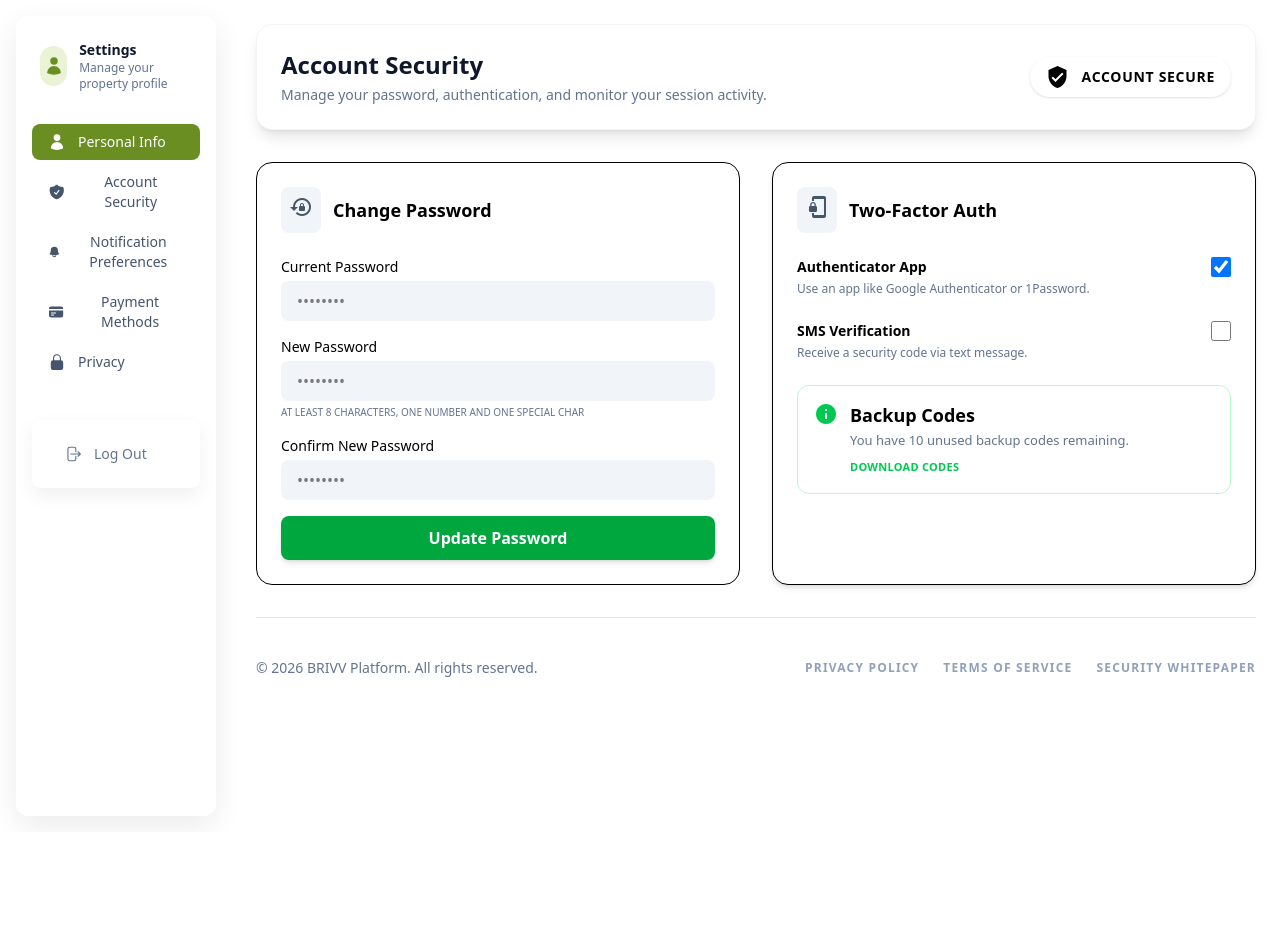
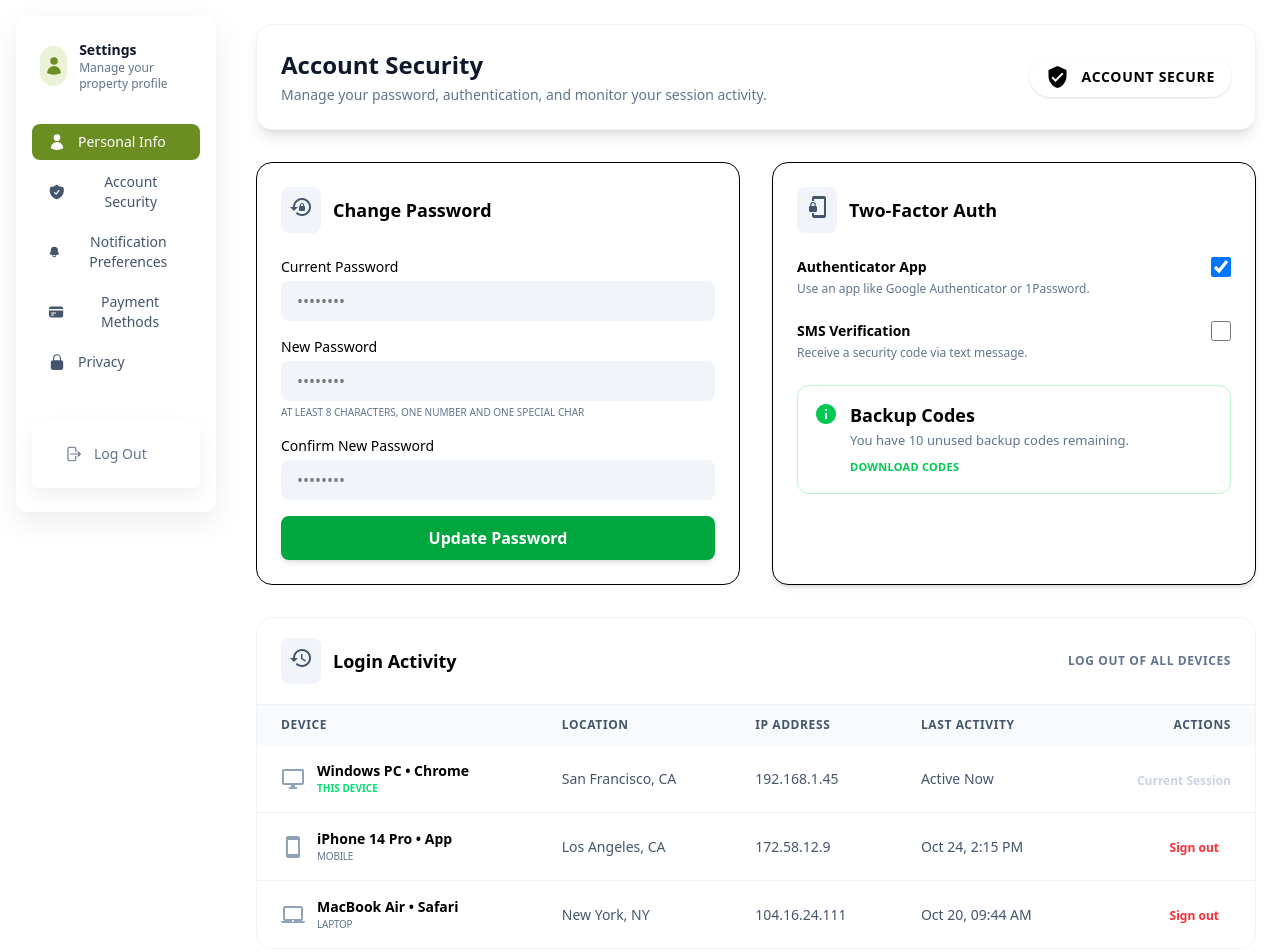
Before and after one commit to Akrapex/BRIVV-PROJECT, a React (Vite) app in the folder Brivv/: page /setting in a window 1280 px wide. Shown: the top 952 px of the page. Before the commit the page ends 832 px from the top, so only its background shows below. Built offline with nearby package versions, Linux system fonts and the light colour scheme.

Commit message:
updating account security

```diff
--- a/Brivv/src/components/SideNavSub.tsx
+++ b/Brivv/src/components/SideNavSub.tsx
@@ -9,7 +9,7 @@ import {
 
 export default function SideNavSub() {
   return (
-    <aside className="h-screen w-64 bg-white px-4 py-6 rounded-xl m-4 shadow-[0_10px_30px_rgba(0,0,0,0.08)]">
+    <aside className="h-full w-64 bg-white px-4 py-6 rounded-xl m-4 shadow-[0_10px_30px_rgba(0,0,0,0.08)]">
       {/* Header */}
       <div className="mb-8 flex items-center gap-3 px-2">
         <div className="flex h-10 w-10 items-center justify-center rounded-full bg-[#EAF3D6]">
--- a/Brivv/src/pages/Security.tsx
+++ b/Brivv/src/pages/Security.tsx
@@ -4,7 +4,7 @@ const AccountSecurity: React.FC = () => {
   return (
     <main className=" flex-1 space-y-8 p-6">
       {/* Security Header */}
-      <div className="flex md:items-center p-6 rounded-2xl bg-white border-gray-800 shadow-lg w-250 justify-between gap-6 border border-slate-100 dark:border-slate-200">
+      <div className="flex md:items-center p-6 rounded-2xl bg-white shadow-lg w-250 justify-between gap-6 border border-slate-100 dark:border-slate-200">
         <div>
           <h1 className="text-2xl font-bold text-slate-900 dark:text-black">
             Account Security
@@ -45,7 +45,7 @@ const AccountSecurity: React.FC = () => {
               <input
                 type="password"
                 placeholder="••••••••"
-                className="w-full bg-slate-100 focus:border-green-400 rounded-lg px-4 py-2"
+                className="w-full bg-slate-100 rounded-lg px-4 py-2"
               />
             </div>
 
@@ -114,6 +114,7 @@ const AccountSecurity: React.FC = () => {
               </div>
               <input type="checkbox" className="h-5 w-5 accent-primary" />
             </div>
+
             <div className="p-4 border border-green-200 dark:bg-green-100 rounded-xl mt-4">
               <div className="flex gap-3">
                 <span className="material-icons text-green-500 text-3xl">info</span>
@@ -137,8 +138,121 @@ const AccountSecurity: React.FC = () => {
         </section>
       </div>
 
+      {/* {Login Activity} */}
+      <section className="bg-white rounded-2xl border border-slate-100 dark:border-slate-300 overflow-hidden">
+        <div className="px-6 py-5 border-b border-slate-100 dark:border-slate-300 flex items-center justify-between">
+          <div className="flex items-center gap-3">
+            <div className="p-2 bg-slate-100 rounded-lg">
+              <span className="material-icons text-slate-600 dark:text-slate-400">history</span>
+            </div>
+            <h2 className="text-lg font-bold">Login Activity</h2>
+          </div>
+
+          <button className="text-xs font-bold text-slate-500 hover:text-primary transition-colors uppercase tracking-wider">
+            Log out of all devices
+          </button>
+        </div>
+
+        <div className="overflow-x-auto">
+          <table className="w-full">
+            <thead>
+              <tr className="bg-slate-50 dark:bg-slate-100">
+                <th className="px-6 py-3 text-left text-xs font-bold text-slate-600 uppercase tracking-wider">Device</th>
+                <th className="px-6 py-3 text-left text-xs font-bold text-slate-600 uppercase tracking-wider">Location</th>
+                <th className="px-6 py-3 text-left text-xs font-bold text-slate-600 uppercase tracking-wider">IP Address</th>
+                <th className="px-6 py-3 text-left text-xs font-bold text-slate-600 uppercase tracking-wider">Last Activity</th>
+                <th className="px-6 py-3 text-right text-xs font-bold text-slate-600 uppercase tracking-wider">Actions</th>
+              </tr>
+            </thead>
+
+            <tbody className="divide-y divide-slate-100 dark:divide-slate-200">
+
+              {/* Row 1 */}
+              <tr className="hover:bg-slate-50 dark:hover:bg-slate-50 transition-colors">
+                <td className="px-6 py-4 whitespace-nowrap">
+                  <div className="flex items-center gap-3">
+                    <span className="material-icons text-slate-400 text-lg">desktop_windows</span>
+                    <div>
+                      <p className="text-sm font-semibold">Windows PC • Chrome</p>
+                      <p className="text-[10px] text-green-400 font-bold uppercase">This Device</p>
+                    </div>
+                  </div>
+                </td>
+                <td className="px-6 py-4 whitespace-nowrap text-sm text-slate-600">San Francisco, CA</td>
+                <td className="px-6 py-4 whitespace-nowrap text-sm text-slate-600">192.168.1.45</td>
+                <td className="px-6 py-4 whitespace-nowrap text-sm text-slate-600">Active Now</td>
+                <td className="px-6 py-4 whitespace-nowrap text-right">
+                  <button className="text-xs font-bold text-slate-300 cursor-not-allowed">
+                    Current Session
+                  </button>
+                </td>
+              </tr>
+
+              {/* Row 2 */}
+              <tr className="hover:bg-slate-50 dark:hover:bg-slate-800/30 transition-colors">
+                <td className="px-6 py-4 whitespace-nowrap">
+                  <div className="flex items-center gap-3">
+                    <span className="material-icons text-slate-400 text-lg">smartphone</span>
+                    <div>
+                      <p className="text-sm font-semibold">iPhone 14 Pro • App</p>
+                      <p className="text-[10px] text-slate-500 uppercase tracking-tight">Mobile</p>
+                    </div>
+                  </div>
+                </td>
+                <td className="px-6 py-4 whitespace-nowrap text-sm text-slate-600 dark:text-slate-400">Los Angeles, CA</td>
+                <td className="px-6 py-4 whitespace-nowrap text-sm text-slate-600 dark:text-slate-400">172.58.12.9</td>
+                <td className="px-6 py-4 whitespace-nowrap text-sm text-slate-600 dark:text-slate-400">Oct 24, 2:15 PM</td>
+                <td className="px-6 py-4 whitespace-nowrap text-right">
+                  <button className="text-xs font-bold text-red-500 hover:bg-red-50 dark:hover:bg-red-900/20 px-3 py-1 rounded-md transition-all">
+                    Sign out
+                  </button>
+                </td>
+              </tr>
+
+              {/* Row 3 */}
+              <tr className="hover:bg-slate-50 dark:hover:bg-slate-800/30 transition-colors">
+                <td className="px-6 py-4 whitespace-nowrap">
+                  <div className="flex items-center gap-3">
+                    <span className="material-icons text-slate-400 text-lg">laptop_mac</span>
+                    <div>
+                      <p className="text-sm font-semibold">MacBook Air • Safari</p>
+                      <p className="text-[10px] text-slate-500 uppercase tracking-tight">Laptop</p>
+                    </div>
+                  </div>
+                </td>
+                <td className="px-6 py-4 whitespace-nowrap text-sm text-slate-600 dark:text-slate-400">New York, NY</td>
+                <td className="px-6 py-4 whitespace-nowrap text-sm text-slate-600 dark:text-slate-400">104.16.24.111</td>
+                <td className="px-6 py-4 whitespace-nowrap text-sm text-slate-600 dark:text-slate-400">Oct 20, 09:44 AM</td>
+                <td className="px-6 py-4 whitespace-nowrap text-right">
+                  <button className="text-xs font-bold text-red-500 hover:bg-red-50 dark:hover:bg-red-900/20 px-3 py-1 rounded-md transition-all">
+                    Sign out
+                  </button>
+                </td>
+              </tr>
+
+            </tbody>
+          </table>
+        </div>
+      </section>
+
+      {/* {Additional Security Controls} */}
+      <div className="bg-red-50 dark:bg-red-900/10 border border-red-100 dark:border-red-200 rounded-2xl p-6 flex flex-col md:flex-row justify-between items-center gap-4">
+        <div className="text-center md:text-left">
+          <h3 className="font-bold text-red-400 dark:text-red-400">
+            Delete Account
+          </h3>
+          <p className="text-xs text-red-400 dark:text-red-500 mt-1">
+            Once you delete your account, all data will be permanently removed.
+          </p>
+        </div>
+
+        <button className="border border-red-200 dark:border-red-200 hover:bg-red-100 dark:hover:bg-red-900/30 text-red-400 dark:text-red-400 font-bold px-6 py-2 rounded-lg transition-all text-sm">
+          Deactivate Account
+        </button>
+      </div>
+
       {/* Footer */}
-      <footer className="py-10 border-t border-slate-200 dark:border-slate-800">
+      <footer className="py-10 border-t border-slate-200 dark:border-slate-300">
         <div className="flex flex-col md:flex-row justify-between items-center gap-4">
           <p className="text-sm text-slate-500">
             © 2026 BRIVV  Platform. All rights reserved.
```
